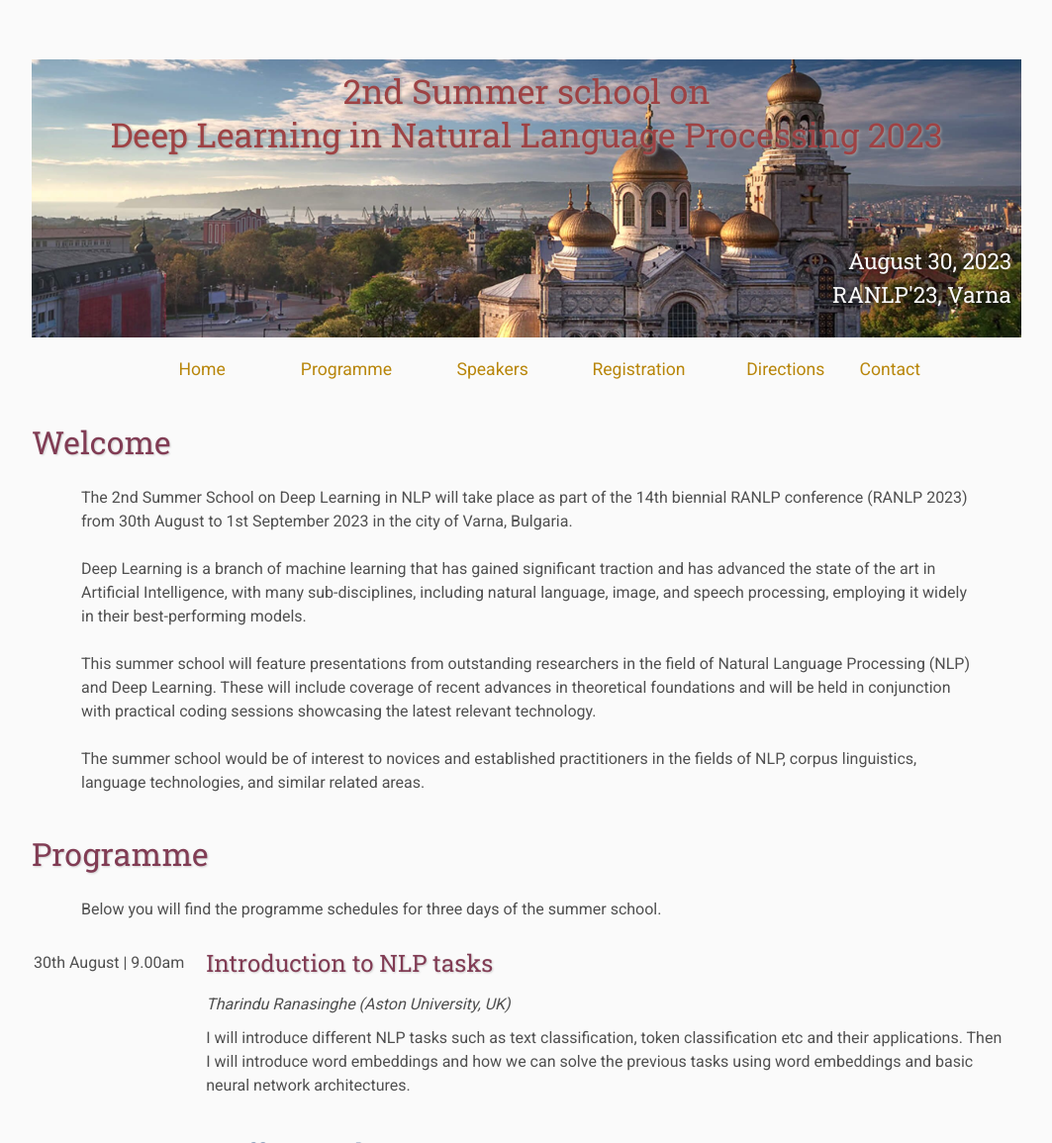
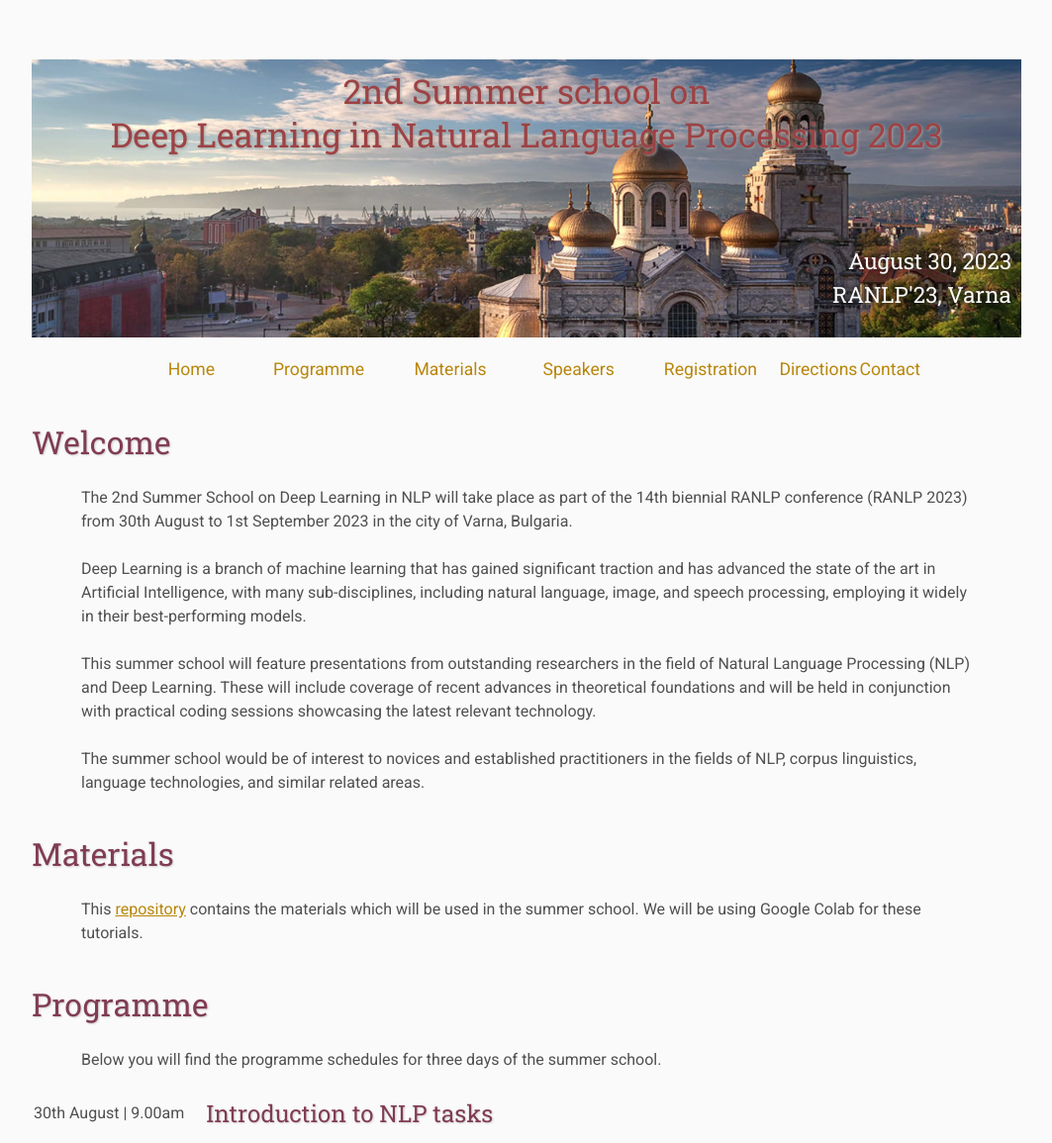
Before and after one commit to dlinnlp2023/dlinnlp2023.github.io, a plain HTML site: page index.html in a window 1280 px wide. Shown: the top 1155 px of the page at 99% size, without its empty margins (108-1171 px from the left). Drawn offline with Linux system fonts and the light colour scheme.

Commit message:
add materials

```diff
--- a/index.html
+++ b/index.html
@@ -35,6 +35,9 @@
                 <a title="Summer school programme" href="#programme">Programme</a>
             </td>
             <td class="navigation">
+                <a title="Materials" href="#materials">Materials</a>
+            </td>
+            <td class="navigation">
                 <a title="Speakers in the summer school " href="#speakers">Speakers</a>
             </td>
             <td class="navigation">
@@ -61,6 +64,11 @@
     </p>
     <p>
         The summer school would be of interest to novices and established practitioners in the fields of NLP, corpus linguistics, language technologies, and similar related areas.
+    </p>
+
+    <h2 id="materials">Materials</h2>
+    <p>
+        This <a href="https://github.com/dlinnlp2023/material">repository</a> contains the materials which will be used in the summer school. We will be using Google Colab for these tutorials.
     </p>
 
     <h2 id="programme">Programme</h2>
```
